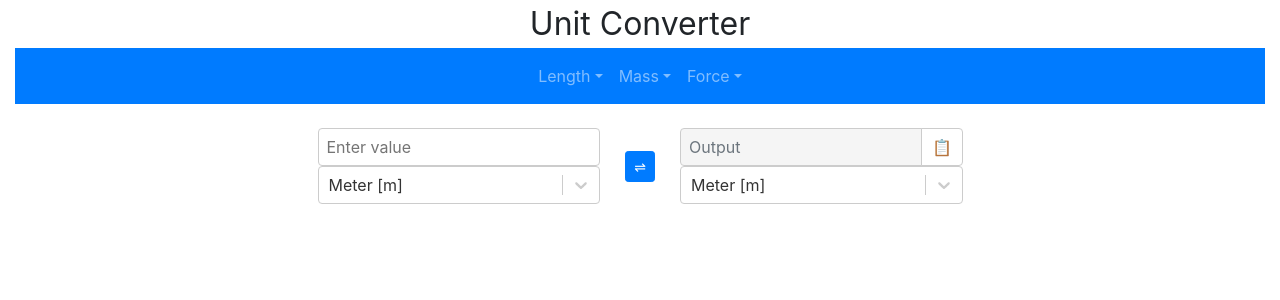
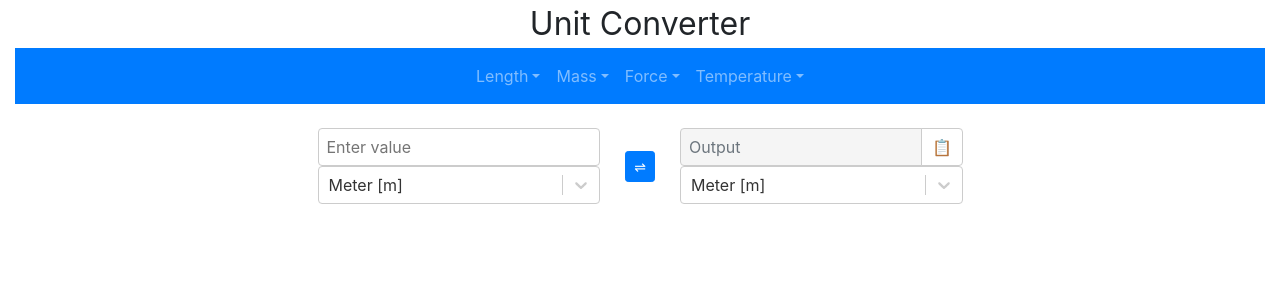
Before and after one commit to kvsuen/unit-converter-first-react-app, a React (Create React App) app: page / in a window 1280 px wide. Shown: the top 300 px of the page. Built offline with nearby package versions, Linux system fonts and the light colour scheme.

Commit message:
Added temperature

```diff
--- a/src/NavigationTabs.js
+++ b/src/NavigationTabs.js
@@ -22,6 +22,10 @@ function NavigationTabs(props) {
               <NavDropdown.Item name="newton [N] pound Force [lbf]" onClick={props.handleClick}>Newton [N] to Pound Force [lbf]</NavDropdown.Item>
               <NavDropdown.Item name="kilonewton [kN] pound Force [lbf]" onClick={props.handleClick}>Kilonewton [kN] to Pound Force [lbf]</NavDropdown.Item>
             </NavDropdown>
+            <NavDropdown className="mx-auto" title="Temperature" id="basic-nav-dropdown">
+              <NavDropdown.Item name="Celcius [&#x2103;] Fahrenheit [&#x2109;]" onClick={props.handleClick}>Celcius [&#x2103;] to Fahrenheit [&#x2109;]</NavDropdown.Item>
+              <NavDropdown.Item name="Fahrenheit [&#x2109;] Celcius [&#x2103;]" onClick={props.handleClick}>Fahrenheit [&#x2109;] to Celcius [&#x2103;]</NavDropdown.Item>
+            </NavDropdown>
           </Nav>
         </Navbar.Collapse>
       </Navbar>
```
